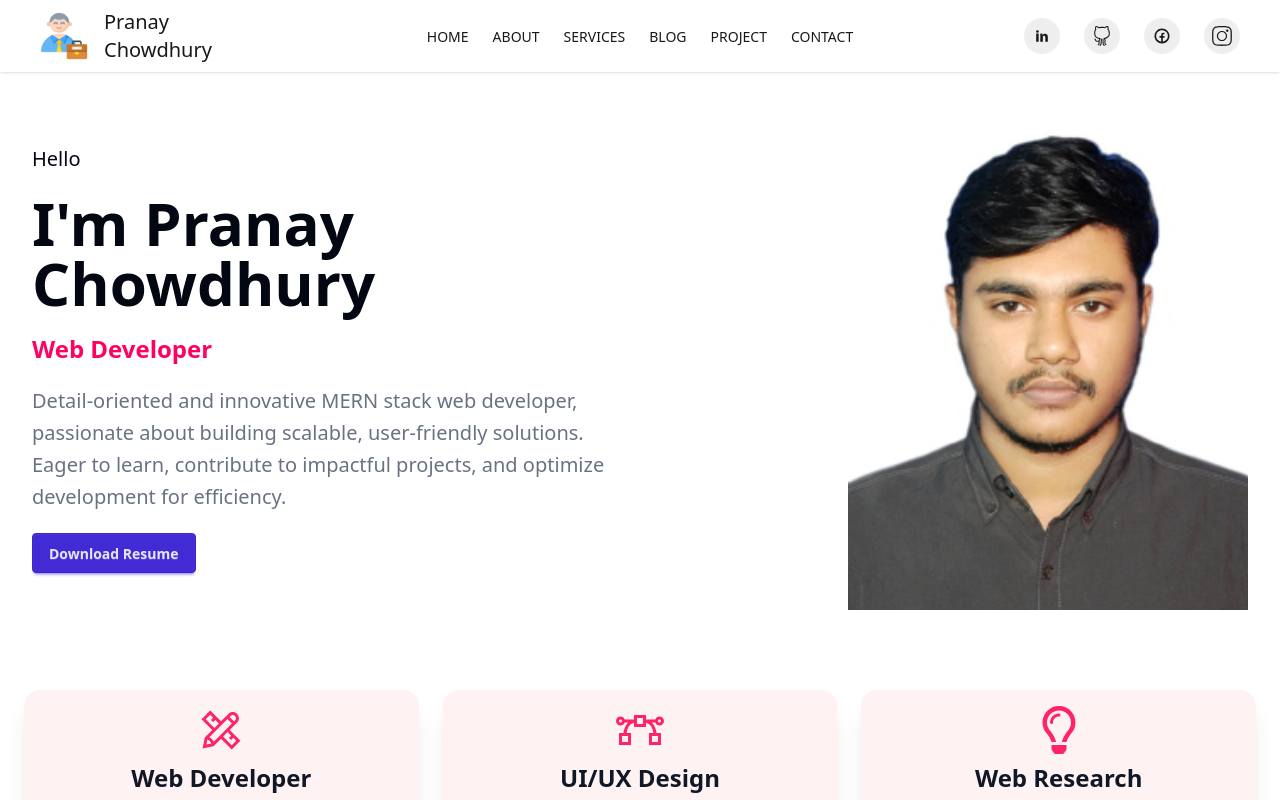
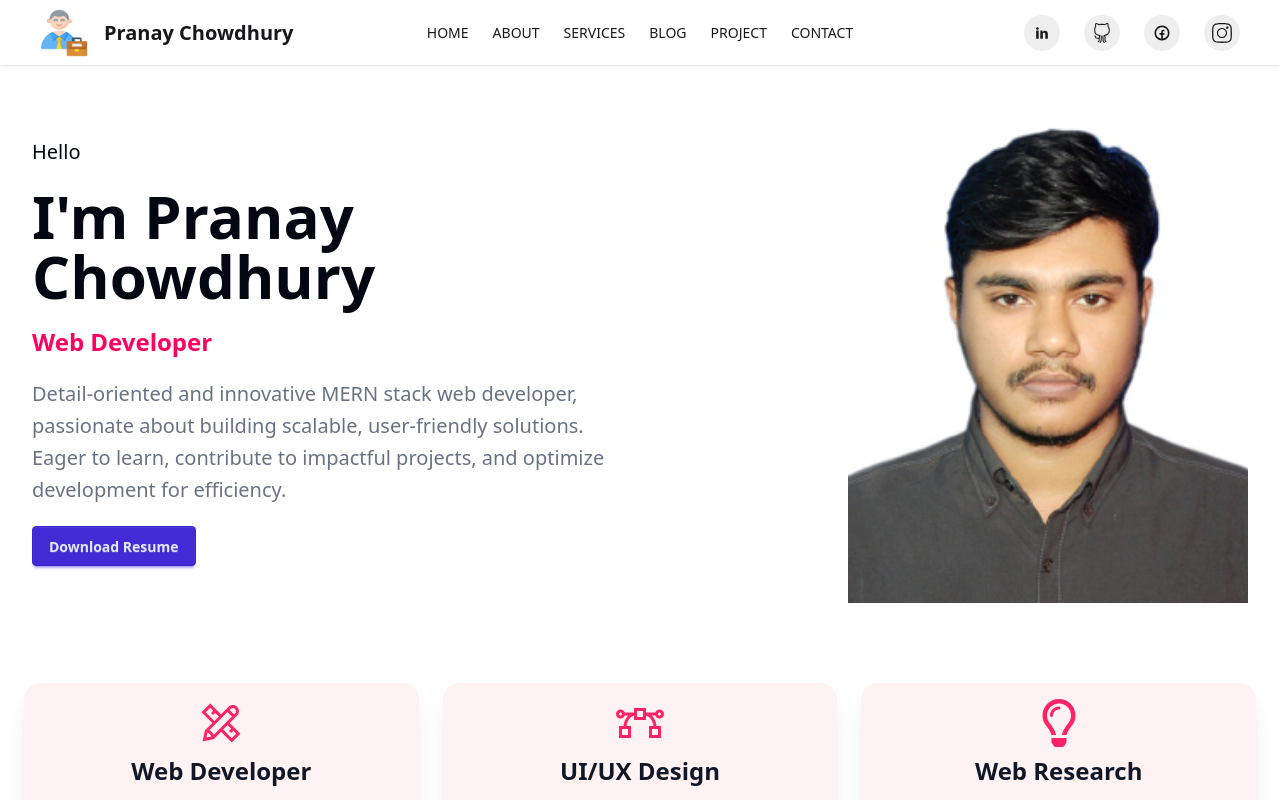
Before and after one commit to PranayChowdhury00/Pranay_Portfolio-, a React (Vite) app: page / in a window 1280 px wide. Shown: the top 800 px of the page. Built offline with nearby package versions, Linux system fonts and the light colour scheme.

Commit message:
adding the links

```diff
--- a/src/Pages/Share/Navbar.jsx
+++ b/src/Pages/Share/Navbar.jsx
@@ -33,7 +33,7 @@ const Navbar = () => {
         <Link to="/">
           <div className="flex items-center">
             <img className="w-12 " src="/portfolio-manager.png" alt="" />
-            <p className="w-[200px] md:w-0 ms:font-bold text-[15px] md:text-xl ml-4">Pranay Chowdhury</p>
+            <p className="w-[200px]  md:font-bold text-[15px] md:text-xl ml-4">Pranay Chowdhury</p>
           </div>
         </Link>
       </div>
@@ -48,13 +48,13 @@ const Navbar = () => {
             </li>
           </Link>
 
-          <Link to="https://github.com">
+          <Link to="https://github.com/PranayChowdhury00">
             <li className="p-2 bg-base-300 rounded-full transition delay-200 ease-in hover:text-white hover:bg-[#FF014F]">
               <SlSocialGithub className="w-5 h-5" />
             </li>
           </Link>
 
-          <Link to="https://facebook.com">
+          <Link to=" https://www.facebook.com/share/19ztW6gzmb/ ">
             <li className="p-2 bg-base-300 rounded-full transition delay-200 ease-in hover:text-white hover:bg-[#FF014F]">
               <TiSocialFacebookCircular className="w-5 h-5" />
             </li>
```
Also changed, not shown: public/c18469e2466a4fed8ba9ce0ffa4ebc03.jpg (added).
